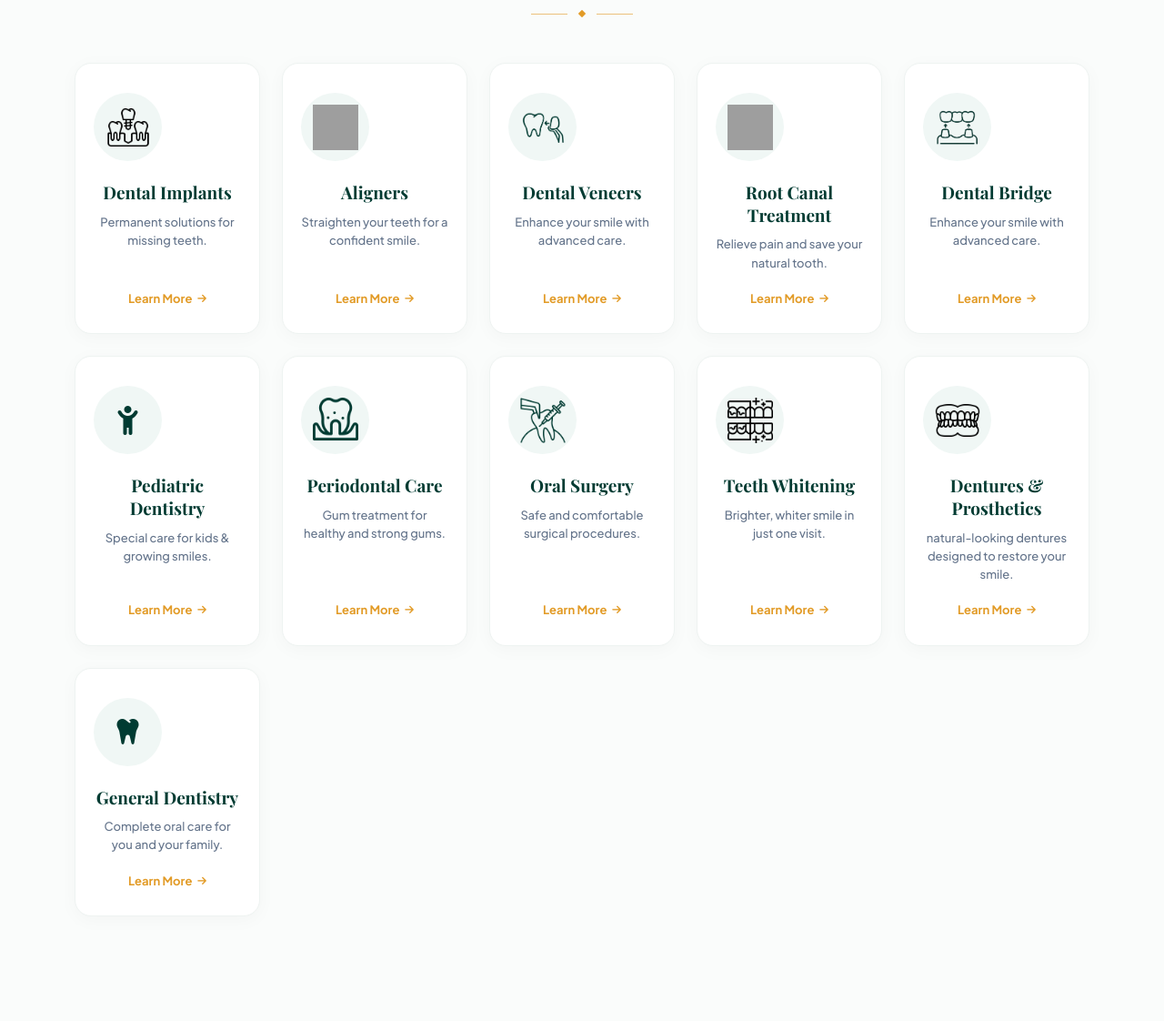
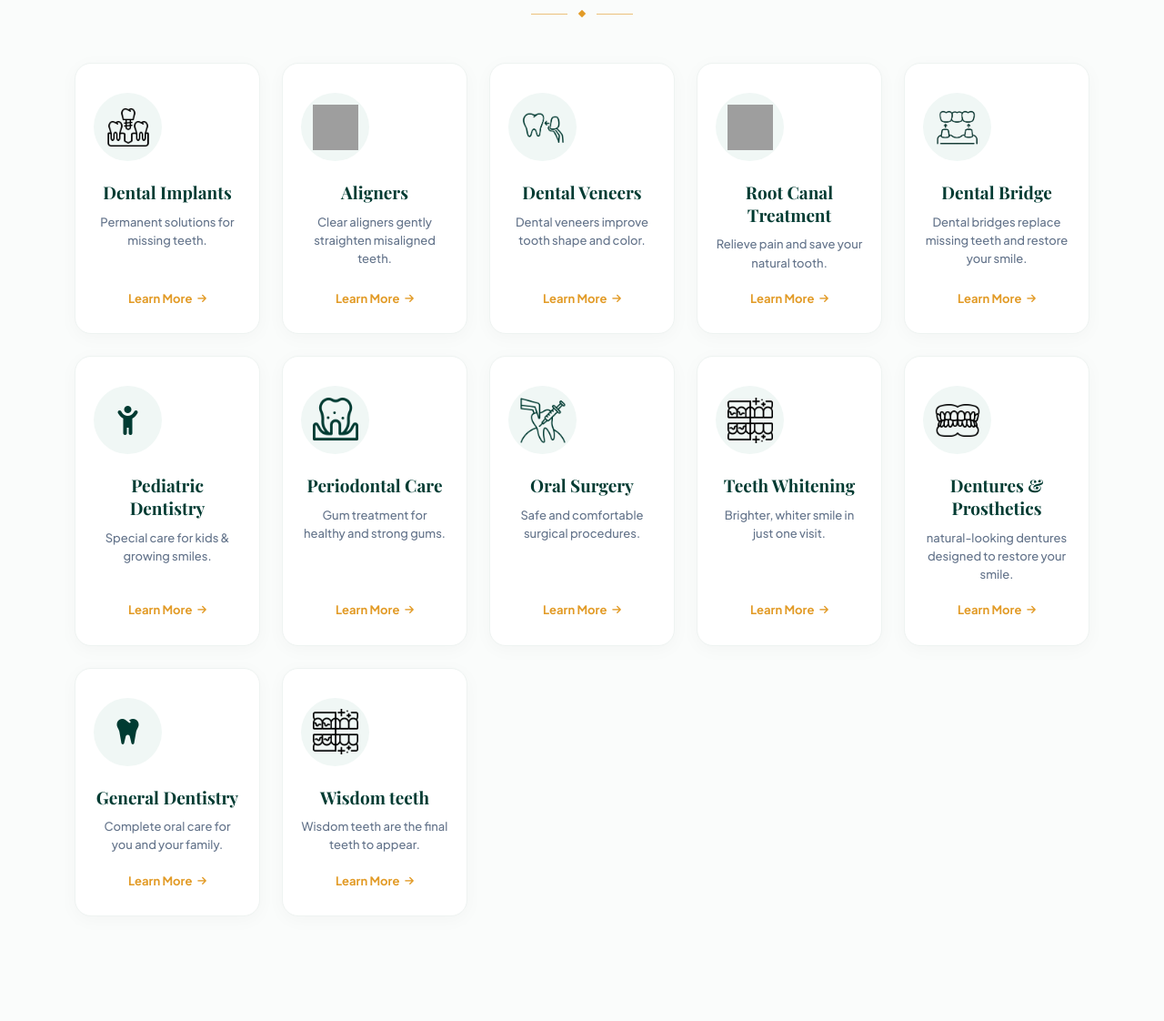
Before and after one commit to bhavi-creations/anish-dental, a PHP site: page /treatments.php in a window 1280 px wide. Shown: the part 842-1964 px from the top of the page at 91% size. Run offline with PHP 8.4, Linux system fonts and the light colour scheme; grey boxes are pictures that could not be loaded.

Commit message:
Added changes in all pages

```diff
--- a/dental-bridge.php
+++ b/dental-bridge.php
@@ -74,7 +74,7 @@
                     </svg>
 
                     <!-- Tooth Illustration Image -->
-                     <img src=".\assets\img\Denture-prosthetics-bg.png"
+                     <img src=".\assets\img\dental-bridges.png"
                          alt="Dental Bridge"
                          class="rootcanal_first_section_img">
                 </div>
--- a/treatments.php
+++ b/treatments.php
@@ -146,7 +146,7 @@
                         </div>
                         <h3 class="treatments_secound_section_card_title">Aligners</h3>
                         <p class="treatments_secound_section_card_desc">
-                            Straighten your teeth for a confident smile.
+                            Clear aligners gently straighten misaligned teeth.
                         </p>
                     </div>
                     <a href="aligners.php" class="treatments_secound_section_link">
@@ -165,7 +165,7 @@
                         </div>
                         <h3 class="treatments_secound_section_card_title">Dental Veneers</h3>
                         <p class="treatments_secound_section_card_desc">
-                            Enhance your smile with advanced care.
+                            Dental veneers improve tooth shape and color.
                         </p>
                     </div>
                     <a href="dental-veneers.php" class="treatments_secound_section_link">
@@ -203,7 +203,7 @@
                         </div>
                         <h3 class="treatments_secound_section_card_title">Dental Bridge</h3>
                         <p class="treatments_secound_section_card_desc">
-                            Enhance your smile with advanced care.
+                            Dental bridges replace missing teeth and restore your smile.
                         </p>
                     </div>
                     <a href="dental-bridge.php" class="treatments_secound_section_link">
@@ -322,6 +322,25 @@
                         </p>
                     </div>
                     <a href="general-dentistry.php" class="treatments_secound_section_link">
+                        Learn More <i class="fa-solid fa-arrow-right"></i>
+                    </a>
+                </div>
+            </div>
+
+            <!-- 8. Wisdom Teeth -->
+            <div class="treatments_secound_section_col">
+                <div class="treatments_secound_section_card">
+                    <div>
+                        <div class="treatments_secound_section_icon_box">
+                            <!-- <i class="fa-solid fa-wand-magic-sparkles treatments_secound_section_icon"></i> -->
+                            <img src="./assets/img/icons/teeth_whitening.png" alt="" style="width: 50px; height: 50px;">
+                        </div>
+                        <h3 class="treatments_secound_section_card_title">Wisdom teeth</h3>
+                        <p class="treatments_secound_section_card_desc">
+                            Wisdom teeth are the final teeth to appear.
+                        </p>
+                    </div>
+                    <a href="teeth-whitening.php" class="treatments_secound_section_link">
                         Learn More <i class="fa-solid fa-arrow-right"></i>
                     </a>
                 </div>
```
Also changed, not shown: assets/img/dental-bridges.png (added).
